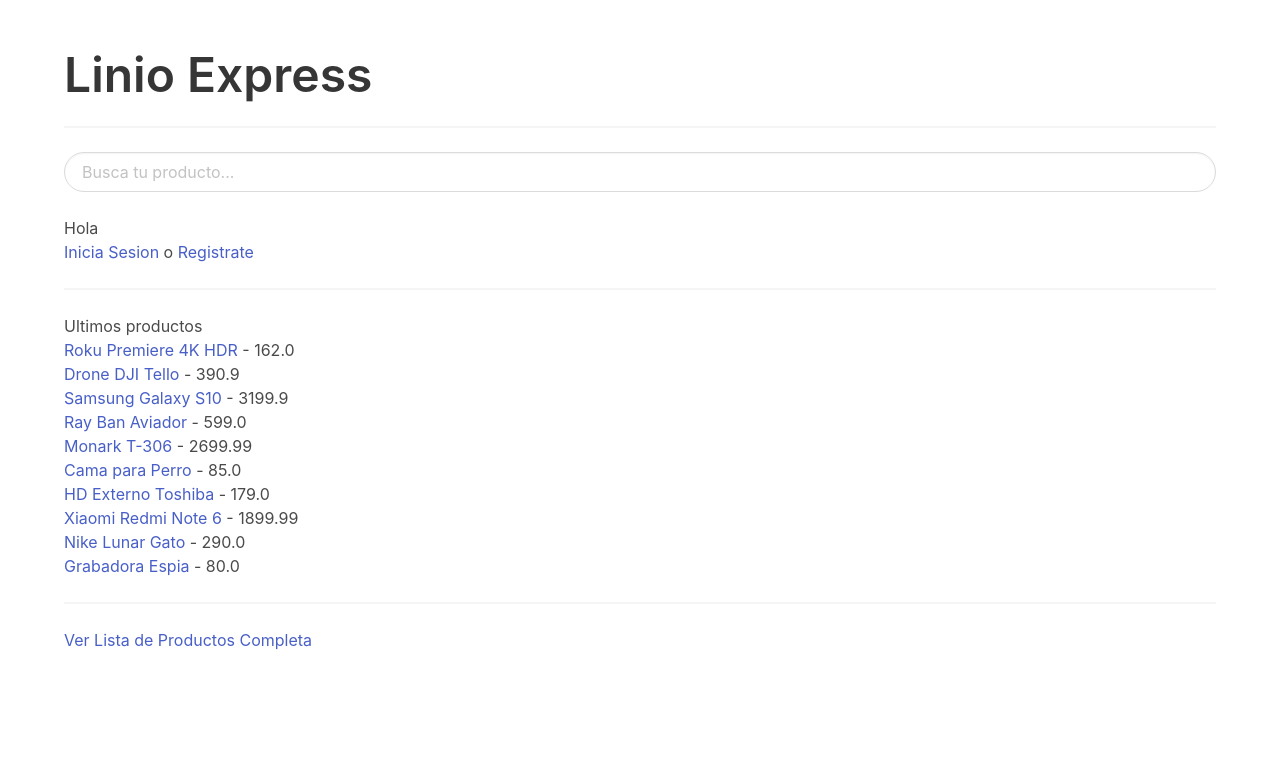
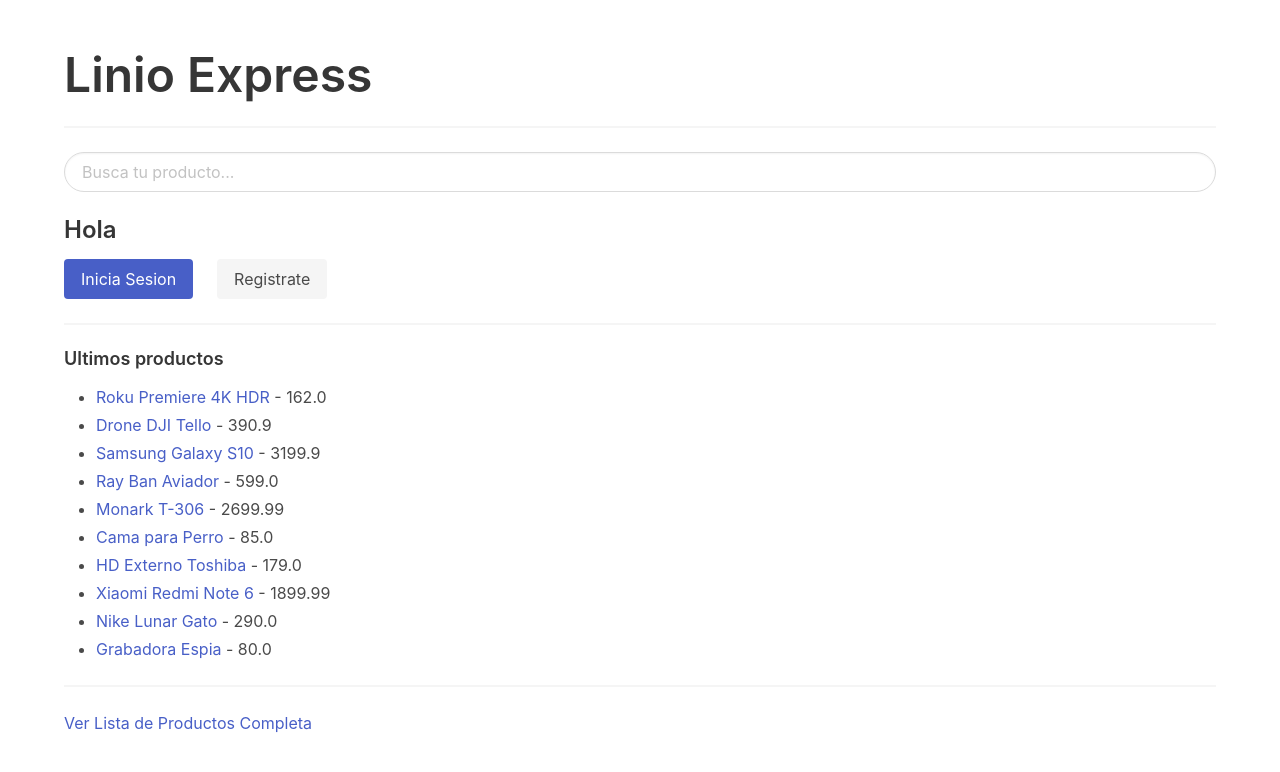
Before and after one commit to diego-arc3/linioexp, a Django app: template main/templates/main/home.html in a window 1280 px wide. Shown: the top 772 px of the page. Run offline with Django 3.2, Linux system fonts and the light colour scheme; the template is opened without the code that fills it: values that come from a table or form of the project are taken from there, others are empty; data comes from the database, SQL or seed files in the repository; parts of the project's set-up code (start-up, migrations or seed data) failed here and were passed over.

Commit message:
primeros cambios a home

```diff
--- a/main/templates/main/home.html
+++ b/main/templates/main/home.html
@@ -2,16 +2,25 @@
 
 {% block content %}
     {% if user.is_authenticated %}
+    <div class="content">
       <h3> Hola {{ user.get_username }} </h3>
       <p>
-      <a href="{% url 'logout' %}">Cierra Sesion</a>
+        <a class="button is-light" href="{% url 'logout' %}">Cierra Sesion</a>
       </p>
+    </div>
     {% else %}
+    <div class="content">
       <h3> Hola </h3>
-    <p>
-      <a href="{% url 'login' %}">Inicia Sesion</a> o
-      <a href="{% url 'register' %}">Registrate</a>
-    </p>
+      <div class="columns">
+        <div class="column is-narrow">
+          <a class="button is-link" href="{% url 'login' %}">Inicia Sesion</a>
+        </div>
+
+        <div class="column is-narrow">
+          <a class="button is-light" href="{% url 'register' %}">Registrate</a>
+        </div>
+      </div>
+    </div>
     {% endif %}
 
     {% if messages %}
@@ -24,6 +33,8 @@
     {% endif %}
 
     <hr>
+
+    <div class="content">
     <h5> Ultimos productos </h5>
       <ul>
         {% for producto in latest_products %}
@@ -37,6 +48,8 @@
           <li>Aun no hay productos disponibles.</li>
         {% endfor %}
       </ul>
+
+    </div>
     <hr>
     <ul>
       <li><a href="{% url 'product-list' %}">Ver Lista de Productos Completa</a></li>
```
Lines whose indentation alone changed are shown as unchanged.
